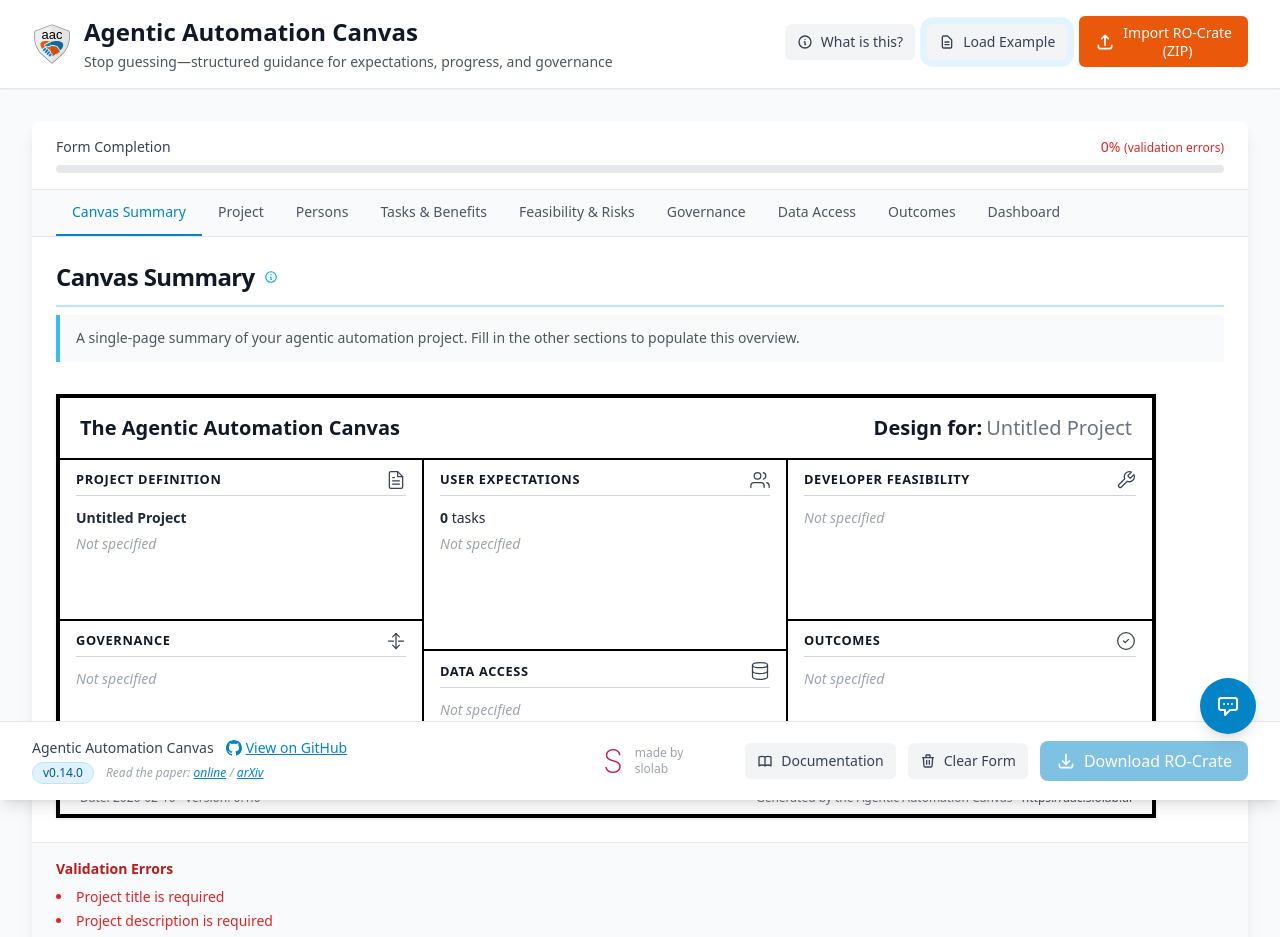
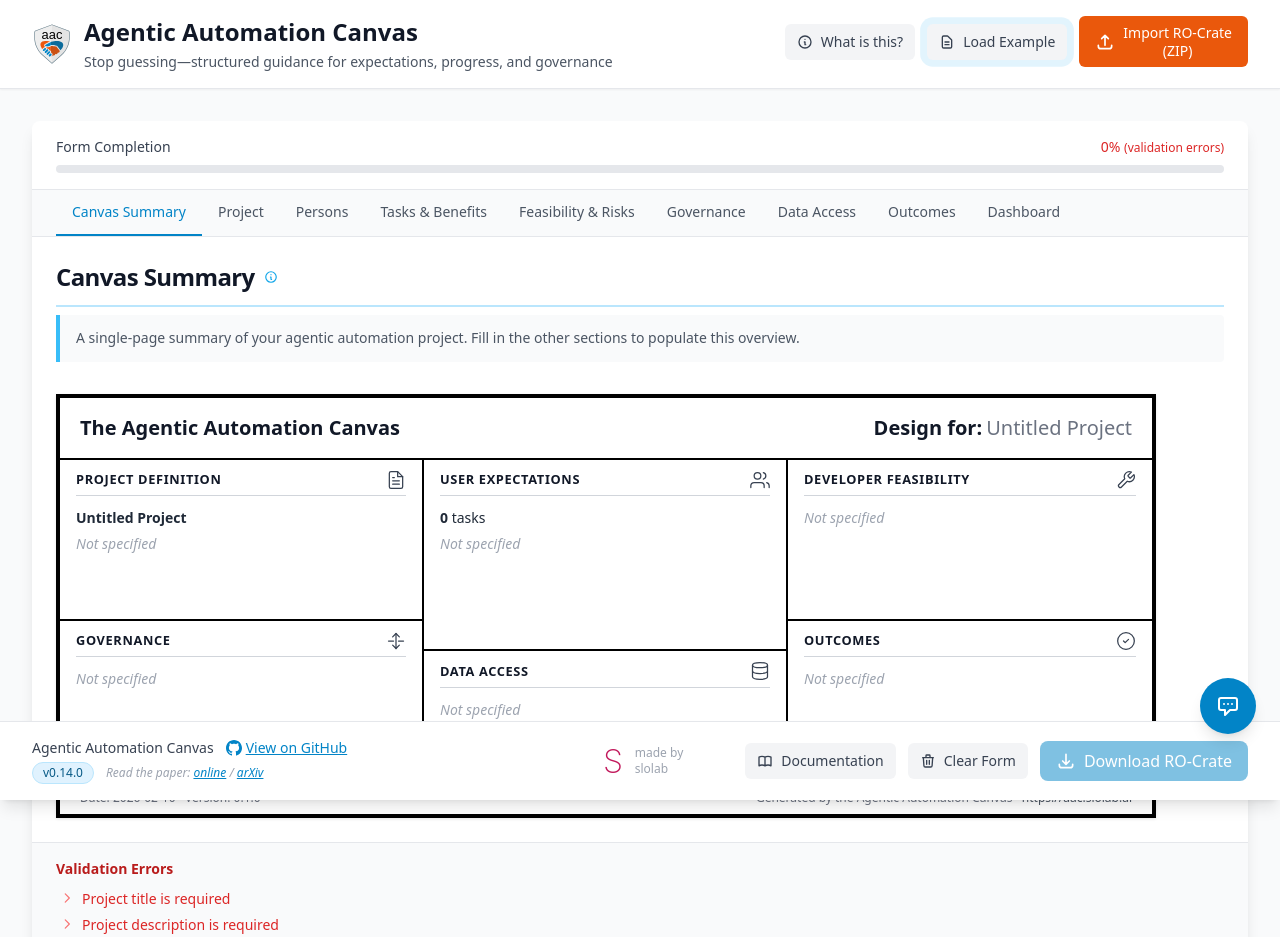
Before and after one commit to slolab/agentic-automation-canvas, a Vue app: page / in a window 1280 px wide. Shown: the top 937 px of the page. Built offline with nearby package versions, Linux system fonts and the light colour scheme.

Commit message:
feat: make validation errors clickable with tab navigation

```diff
--- a/src/components/CanvasForm.vue
+++ b/src/components/CanvasForm.vue
@@ -104,17 +104,51 @@
     <div v-if="validation.errors.length > 0 || validation.warnings.length > 0" class="border-t border-gray-200 px-6 py-4 bg-gray-50">
       <div v-if="validation.errors.length > 0" class="mb-4">
         <h3 class="text-sm font-semibold text-red-700 mb-2">Validation Errors</h3>
-        <ul class="list-disc list-inside space-y-1">
-          <li v-for="(error, index) in validation.errors" :key="index" class="text-sm text-red-600">
-            {{ error.message }}
+        <ul class="space-y-0.5">
+          <li v-for="(error, index) in validation.errors" :key="index">
+            <button
+              v-if="fieldToNavTarget(error.field)"
+              type="button"
+              class="group flex w-full items-start gap-2 rounded px-1 py-0.5 text-left transition-colors hover:bg-red-50"
+              @click="navigateToError(error.field)"
+            >
+              <svg class="mt-0.5 h-3.5 w-3.5 shrink-0 text-red-400 transition-transform group-hover:translate-x-0.5" fill="none" stroke="currentColor" viewBox="0 0 24 24">
+                <path stroke-linecap="round" stroke-linejoin="round" stroke-width="2" d="M9 5l7 7-7 7" />
+              </svg>
+              <span class="flex-1 text-sm text-red-600">{{ error.message }}</span>
+              <span class="shrink-0 text-xs text-red-400 opacity-0 transition-opacity group-hover:opacity-100">
+                {{ sectionLabel(fieldToNavTarget(error.field)!.sectionId) }} ↗
+              </span>
+            </button>
+            <span v-else class="flex items-start gap-2 px-1 py-0.5 text-sm text-red-600">
+              <span class="mt-0.5 h-3.5 w-3.5 shrink-0 text-red-300">•</span>
+              {{ error.message }}
+            </span>
           </li>
         </ul>
       </div>
       <div v-if="validation.warnings.length > 0">
         <h3 class="text-sm font-semibold text-yellow-700 mb-2">Warnings</h3>
-        <ul class="list-disc list-inside space-y-1">
-          <li v-for="(warning, index) in validation.warnings" :key="index" class="text-sm text-yellow-600">
-            {{ warning.message }}
+        <ul class="space-y-0.5">
+          <li v-for="(warning, index) in validation.warnings" :key="index">
+            <button
+              v-if="fieldToNavTarget(warning.field)"
+              type="button"
+              class="group flex w-full items-start gap-2 rounded px-1 py-0.5 text-left transition-colors hover:bg-yellow-50"
+              @click="navigateToError(warning.field)"
+            >
+              <svg class="mt-0.5 h-3.5 w-3.5 shrink-0 text-yellow-500 transition-transform group-hover:translate-x-0.5" fill="none" stroke="currentColor" viewBox="0 0 24 24">
+                <path stroke-linecap="round" stroke-linejoin="round" stroke-width="2" d="M9 5l7 7-7 7" />
+              </svg>
+              <span class="flex-1 text-sm text-yellow-600">{{ warning.message }}</span>
+              <span class="shrink-0 text-xs text-yellow-500 opacity-0 transition-opacity group-hover:opacity-100">
+                {{ sectionLabel(fieldToNavTarget(warning.field)!.sectionId) }} ↗
+              </span>
+            </button>
+            <span v-else class="flex items-start gap-2 px-1 py-0.5 text-sm text-yellow-600">
+              <span class="mt-0.5 h-3.5 w-3.5 shrink-0 text-yellow-400">•</span>
+              {{ warning.message }}
+            </span>
           </li>
         </ul>
       </div>
@@ -134,8 +168,9 @@ import DataAccessSensitivity from './sections/DataAccessSensitivity.vue'
 import OutcomesEvaluation from './sections/OutcomesEvaluation.vue'
 import Dashboard from './sections/Dashboard.vue'
 import { useCanvasData } from '@/composables/useCanvasData'
+import { fieldToNavTarget, sectionLabel } from '@/utils/fieldNavigation'
 
-const { completionPercentage, validateAll, lastImportMigrationWarnings, clearMigrationWarnings, requestedSection, dataVersion } = useCanvasData()
+const { completionPercentage, validateAll, lastImportMigrationWarnings, clearMigrationWarnings, requestedSection, dataVersion, focusFieldRequest } = useCanvasData()
 
 const sections = [
   { id: 'canvas-summary', label: 'Canvas Summary' },
@@ -173,6 +208,13 @@ const getCompletionBarColor = () => {
   return 'bg-primary-600'
 }
 
+function navigateToError(field: string) {
+  const target = fieldToNavTarget(field)
+  if (!target) return
+  activeSection.value = target.sectionId
+  focusFieldRequest.value = target
+}
+
 const getCompletionTextColor = () => {
   if (completionPercentage.value.hasErrors) {
     return 'text-red-600'
```
